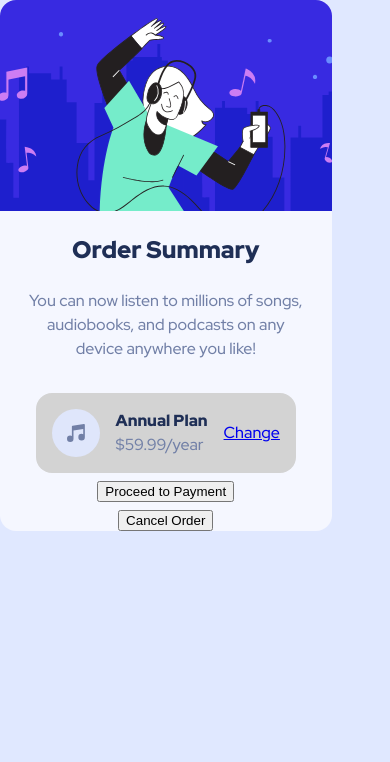
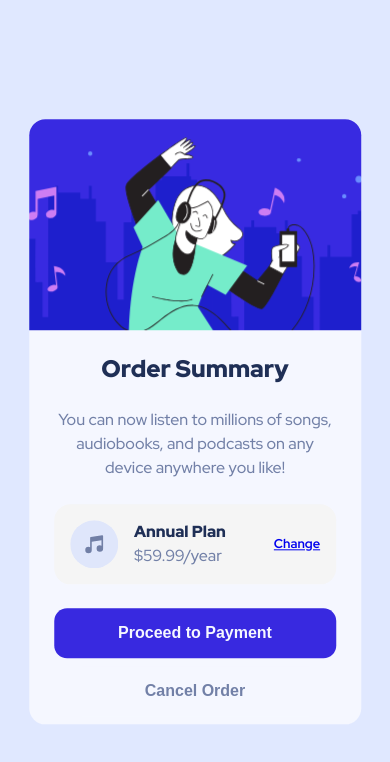
Before and after one commit to Marcoswodbarros/order-summary-component, a plain HTML site: page index.html in a window 390 px wide. Drawn offline with Linux system fonts and the light colour scheme.

Commit message:
Finishing the mobile version
- 375px;

```diff
--- a/assets/styles/style.scss
+++ b/assets/styles/style.scss
@@ -13,6 +13,11 @@ body{
         flex-direction: column;
         gap: .5rem;
         width: 85vw;
+
+        position: absolute;
+        left: 50%;
+        top: 50%;
+        transform: translate(-50%, -50%);
 
         .img__mobile{
             background-image: url(../images/illustration-hero.svg);
@@ -39,11 +44,11 @@ body{
 
         .container__plan{
             align-items: center;
-            background: rgb(211, 211, 211);
+            background: rgb(245, 245, 245);
             border-radius: 1rem;
             display: flex;
             gap: 1rem;
-            margin-top: 1.5rem;
+            margin-top: 1rem;
             padding: 1rem;
 
             .container__plan--price{
@@ -60,6 +65,33 @@ body{
                     color: $color-desaturated-blue;
                 }
             }
+
+            a{
+                font-size: .8rem;
+                font-weight: 700;
+                margin-left: 2rem;
+            }
+        }
+
+        .button__proceed{
+            background: $color-bright-blue;
+            border-radius: .8rem;
+            border-style: none;
+            color: $color-very-pale-blue;
+            font-size: 1rem;
+            font-weight: 700;
+            margin-top: 1rem;
+            padding: 1rem 4rem;
+        }
+
+        .button__cancel{
+            background: $color-very-pale-blue;
+            border-style: none;
+            color: $color-desaturated-blue;
+            font-size: 1rem;
+            font-weight: 700;
+            margin-bottom: .5rem;
+            padding: 1rem 4rem;
         }
     }
 }
--- a/index.html
+++ b/index.html
@@ -29,8 +29,8 @@
             <a href="#">Change</a>
         </div>
 
-      <button>Proceed to Payment</button>
-      <button>Cancel Order</button>
+        <button class="button__proceed">Proceed to Payment</button>
+        <button class="button__cancel">Cancel Order</button>
     </main>
 </body>
 </html>
```
Also changed, not shown: assets/styles/style.css, 1 other file.
